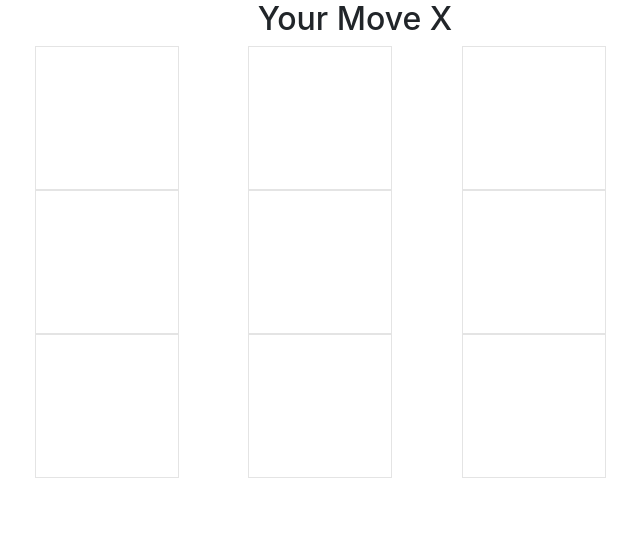
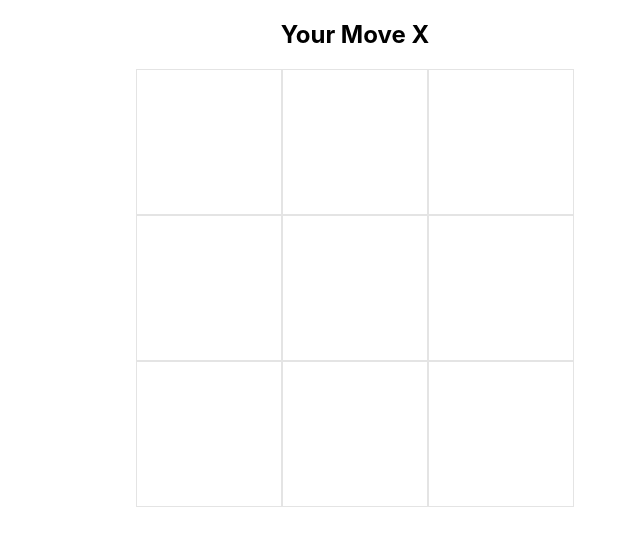
Before and after one commit to cpurtlebaugh/react-tic-tac-toe, a React (Create React App) app: page / in a window 1280 px wide. Shown: the top 546 px of the page, without its empty margins (285-925 px from the left). Built offline with nearby package versions, Linux system fonts and the light colour scheme.

Commit message:
rm bootstrap package

```diff
--- a/package.json
+++ b/package.json
@@ -3,11 +3,9 @@
   "version": "0.1.0",
   "private": true,
   "dependencies": {
-    "bootstrap": "^4.3.1",
     "react": "^16.8.6",
     "react-dom": "^16.8.6",
-    "react-scripts": "2.1.8",
-    "reactstrap": "^8.0.0"
+    "react-scripts": "2.1.8"
   },
   "scripts": {
     "start": "react-scripts start",
--- a/src/components/board.jsx
+++ b/src/components/board.jsx
@@ -1,41 +1,33 @@
 import React from 'react';
-import { Table } from 'reactstrap';
 import Square from './square';
 const Board = (props) => {
     console.log("PROPS IN BOARD", props)
-    const tableStyle = {
-        width: '50%',
-        margin: '0 auto',
-        borderCollapse: 'collapse'
+    const container = {
+        justifyContent: 'center',
+        display: 'flex'
     };
 
-    const colStyle = {
-        border: 0,
-        padding: 0
+    const flexGridThirds = {
+        justifyContent: 'space between'
+    }
+    const col = {
+        width: '33%'
     }
 
     return (
         <div>
             <h2>Your Move {props.currentPlayer}</h2>
-            <Table style={tableStyle}> {
-                    props.board.map((el, index) => {
-                        return <thead key={index}>
-                                <td style={colStyle} md={4} xs={4}>
-                                    <Square row={index} square={0} val={el[0]}
-                                        setSquare={(row, square)=> props.updateBoard(row, square, props.currentPlayer)} />
-                                </td>
-                                <td style={colStyle} md={4} xs={4}>
-                                    <Square row={index} square={1} val={el[1]}
-                                        setSquare={(row, square)=> props.updateBoard(row, square, props.currentPlayer)} />
-                                </td>
-                                <td style={colStyle} md={4} xs={4}>
-                                    <Square row={index} square={2} val={el[2]}
-                                        setSquare={(row, square)=> props.updateBoard(row, square, props.currentPlayer)} />
-                                </td>
-                            </thead>
-                    })
-                }
-            </Table>
+            <div style={container}>{props.board.map((el, index) => {
+                return <div style={flexGridThirds} key={index}>
+                        <Square style={col} row={index} square={0} val={el[0]}
+                            setSquare={(row, square)=> props.updateBoard(row, square, props.currentPlayer)} />
+                        <Square style={col} row={index} square={1} val={el[1]}
+                            setSquare={(row, square)=> props.updateBoard(row, square, props.currentPlayer)} />
+                        <Square style={col} row={index} square={2} val={el[2]}
+                            setSquare={(row, square)=> props.updateBoard(row, square, props.currentPlayer)} />
+                    </div>
+            })}
+            </div>
         </div>
     );
 }
--- a/src/components/square.jsx
+++ b/src/components/square.jsx
@@ -8,14 +8,14 @@ const Square = (props) => {
         listStyle: 'none',
         fontSize: '24px',
     };
+
     return (
         <div style={squareStyle} onClick={()=> {
             if(props.val === null){
                 console.log(`Firing ${props.row}, ${props.index}, ${props.currentPlayer}, ${props.val}`)
                 props.setSquare(props.row, props.square)}
-            }
-        }>
-         <a>{props.val}</a>
+            }}>
+        {props.val}
         </div>
     );
 }
--- a/src/index.js
+++ b/src/index.js
@@ -3,7 +3,6 @@ import ReactDOM from 'react-dom';
 import './index.css';
 import App from './App';
 import * as serviceWorker from './serviceWorker';
-import 'bootstrap/dist/css/bootstrap.min.css';
 
 ReactDOM.render(
     <App />, document.getElementById('root')
```
Also changed, not shown: 1 other file (tests, documents, lock files or other folders).
